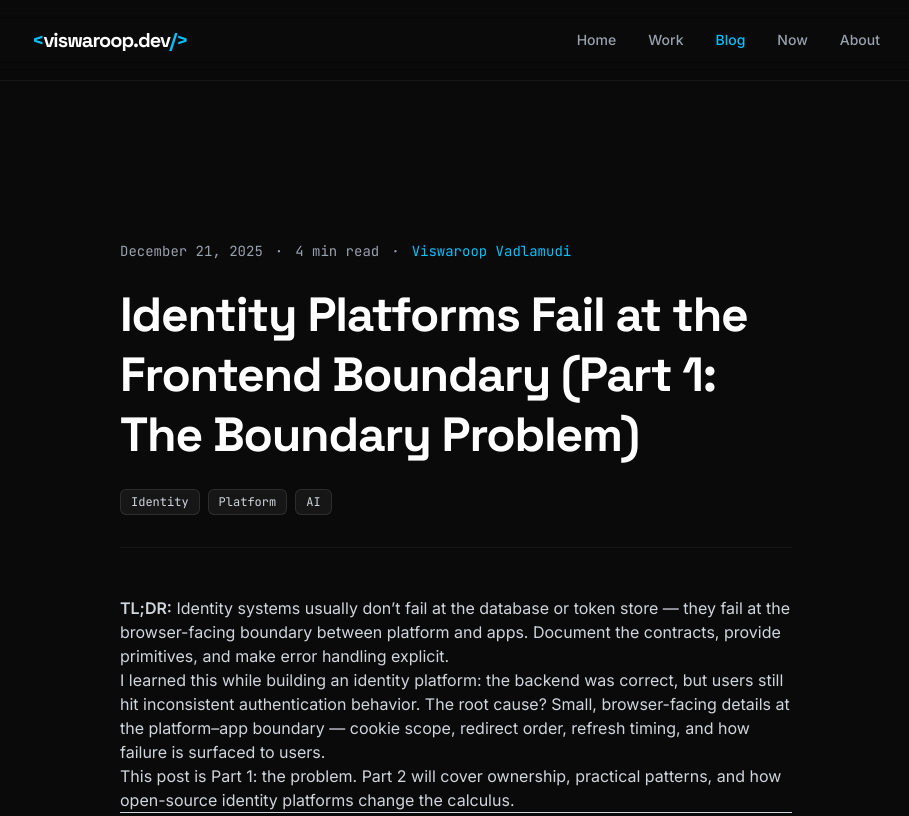
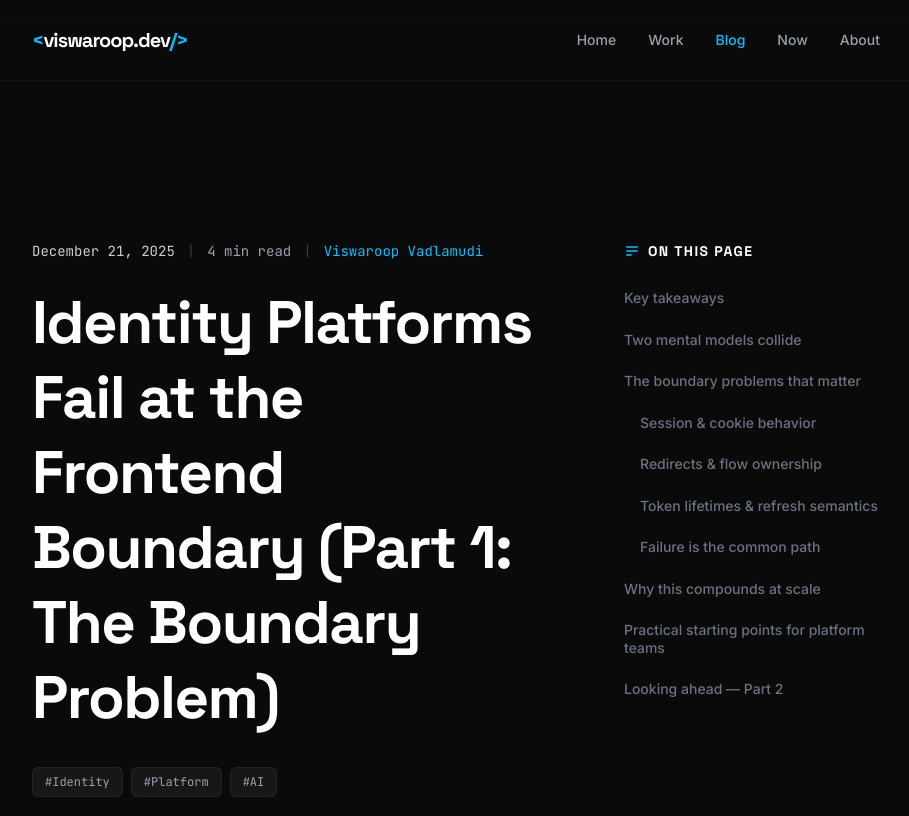
Before and after one commit to vviswaroop/vviswaroop.github.io, an Astro site: page /blog/2025-12-21-identity-platforms-fail-at-the-frontend-boundary-part-1-the-boundary-problem in a window 1280 px wide. Shown: the top 816 px of the page, without its empty margins (184-1093 px from the left). Built offline with nearby package versions, Linux system fonts and the light colour scheme; Astro itself is replaced by a stand-in of ours.

Commit message:
feat: Blog Layout Redesign & Typography Injection (#31)
* feat: update portfolio to highlight Agentic AI infrastructure expertise

* feat: publish new blog post on Agentic AI identity challenges

* feat: complete blog layout overhaul with typography and dynamic ToC

---------

Co-authored-by: Viswaroop Vadlamudi <viswaroopvadlamudi@Viswaroops-MacBook-Air.local>

```diff
--- a/package.json
+++ b/package.json
@@ -10,6 +10,7 @@
   },
   "dependencies": {
     "@astrojs/sitemap": "^3.7.0",
+    "@tailwindcss/typography": "^0.5.19",
     "@tailwindcss/vite": "^4.2.1",
     "astro": "^5.17.1",
     "tailwindcss": "^4.2.1"
--- a/src/pages/blog/[...slug].astro
+++ b/src/pages/blog/[...slug].astro
@@ -11,7 +11,7 @@ export async function getStaticPaths() {
 }
 
 const { post } = Astro.props;
-const { Content, remarkPluginFrontmatter } = await post.render();
+const { Content, headings } = await post.render();
 
 // Estimate reading time
 const words = post.body.trim().split(/\s+/).length;
@@ -26,42 +26,81 @@ const formattedDate = new Intl.DateTimeFormat('en-US', {
 ---
 
 <Layout title={post.data.title} description={post.data.description || `Read ${post.data.title} by ${post.data.author}`}>
-  <article class="max-w-2xl mx-auto py-12 md:py-20">
-    <header class="mb-12 pb-8 border-b border-white/5">
+  <div class="max-w-6xl mx-auto flex flex-col lg:flex-row gap-16 py-12 md:py-20">
+
+    <!-- Main Content -->
+    <article class="flex-1 min-w-0 max-w-3xl">
+      <header class="mb-16">
         <div class="flex items-center gap-3 mb-6 text-sm text-gray-400 font-mono">
-        <time datetime={post.data.date.toISOString()}>{formattedDate}</time>
-        <span>&middot;</span>
+          <time datetime={post.data.date.toISOString()} class="text-white/80">{formattedDate}</time>
+          <span class="text-white/20">|</span>
           <span>{readingTime}</span>
-        <span>&middot;</span>
+          <span class="text-white/20">|</span>
           <span class="text-accent">{post.data.author}</span>
         </div>
 
-      <h1 class="text-3xl md:text-5xl font-bold font-heading leading-tight tracking-tight mb-6">
+        <h1 class="text-4xl md:text-5xl lg:text-6xl font-bold font-heading leading-tight tracking-tight mb-8 text-white">
           {post.data.title}
         </h1>
 
         <div class="flex flex-wrap gap-2">
           {post.data.tags?.map((tag: string) => (
-          <a href={`/tags/${tag.toLowerCase()}`} class="px-2.5 py-1 rounded-md bg-white/5 border border-white/10 text-xs font-mono text-gray-300 hover:text-accent hover:border-accent/30 transition-colors">
-            {tag}
+            <a href={`/tags/${tag.toLowerCase()}`} class="px-3 py-1.5 rounded-md bg-surface border border-white/5 text-xs font-mono text-gray-400 hover:text-accent hover:border-accent/40 hover:bg-accent/5 transition-all">
+              #{tag}
             </a>
           ))}
         </div>
       </header>
 
-    <div class="prose prose-invert prose-lg prose-headings:font-heading prose-headings:font-bold prose-a:text-accent prose-a:no-underline hover:prose-a:underline prose-pre:bg-surface prose-pre:border prose-pre:border-white/10 prose-img:rounded-xl">
+      <!-- Content -->
+      <div class="prose prose-invert prose-lg max-w-none prose-headings:font-heading prose-headings:font-bold prose-a:text-accent prose-a:font-medium prose-a:no-underline hover:prose-a:underline prose-blockquote:border-l-4 prose-blockquote:border-l-accent prose-blockquote:bg-surface/30 prose-blockquote:py-2 prose-blockquote:px-6 prose-blockquote:not-italic prose-blockquote:text-gray-300 prose-blockquote:rounded-r-lg prose-pre:bg-[#0d1117] prose-pre:border prose-pre:border-white/10 prose-img:rounded-xl">
         <Content />
       </div>
 
-    <footer class="mt-20 pt-8 border-t border-white/5">
-      <div class="flex items-center justify-between">
-        <a href="/blog/" class="text-gray-400 hover:text-white font-mono text-sm transition-colors flex items-center gap-2">
-          &larr; Back to all posts
+      <!-- Author Block -->
+      <div class="mt-24 p-8 rounded-2xl bg-surface/50 border border-white/5 flex flex-col sm:flex-row gap-6 items-start sm:items-center">
+        <div class="w-16 h-16 rounded-full bg-accent/10 flex items-center justify-center shrink-0 border border-accent/20">
+          <span class="text-2xl font-heading font-bold text-accent">V</span>
+        </div>
+        <div>
+          <h3 class="font-heading font-bold text-xl mb-1 text-white">{post.data.author}</h3>
+          <p class="text-gray-400 text-sm leading-relaxed max-w-md">
+            Staff Software Engineer bridging the gap between robust platform infrastructure and the frontier of Agentic AI.
+          </p>
+        </div>
+      </div>
+
+      <!-- Footer Actions -->
+      <footer class="mt-12 pt-8 border-t border-white/5 flex flex-col sm:flex-row items-center justify-between gap-4">
+        <a href="/blog/" class="text-gray-400 hover:text-white font-mono text-sm transition-colors flex items-center gap-2 group">
+          <span class="group-hover:-translate-x-1 transition-transform">&larr;</span> Back to all posts
         </a>
-        <a href={`https://github.com/vviswaroop/vviswaroop.github.io/blob/main/src/content/blog/${post.id}`} target="_blank" rel="noopener noreferrer" class="text-gray-500 hover:text-white font-mono text-sm transition-colors">
-          Suggest an edit on GitHub
+        <a href={`https://github.com/vviswaroop/vviswaroop.github.io/blob/main/src/content/blog/${post.id}`} target="_blank" rel="noopener noreferrer" class="text-gray-500 hover:text-accent font-mono text-sm transition-colors flex items-center gap-2">
+          Suggest an edit on GitHub <span class="text-xs">&nearr;</span>
         </a>
-      </div>
       </footer>
     </article>
+
+    <!-- Sidebar / Table of Contents -->
+    <aside class="hidden lg:block w-64 shrink-0">
+      <div class="sticky top-32">
+        <h4 class="font-heading font-semibold text-sm tracking-widest text-white uppercase mb-6 flex items-center gap-2">
+          <svg class="w-4 h-4 text-accent" fill="none" viewBox="0 0 24 24" stroke="currentColor"><path stroke-linecap="round" stroke-linejoin="round" stroke-width="2" d="M4 6h16M4 12h16M4 18h7"/></svg>
+          On this page
+        </h4>
+        <nav>
+          <ul class="space-y-4 text-sm font-medium text-gray-500">
+            {headings.filter(h => h.depth > 1 && h.depth <= 3).map(heading => (
+              <li class={`leading-tight ${heading.depth === 3 ? "pl-4" : ""}`}>
+                <a href={`#${heading.slug}`} class="block py-1 hover:text-accent transition-colors">
+                  {heading.text}
+                </a>
+              </li>
+            ))}
+          </ul>
+        </nav>
+      </div>
+    </aside>
+
+  </div>
 </Layout>
--- a/src/styles/global.css
+++ b/src/styles/global.css
@@ -1,5 +1,5 @@
-/* tailwind default theme configuration is mostly contained here in v4 */
 @import "tailwindcss";
+@plugin "@tailwindcss/typography";
 
 @theme {
   --color-accent: #00C2FF;
```
Also changed, not shown: 1 other file. Lines whose indentation alone changed are shown as unchanged.
